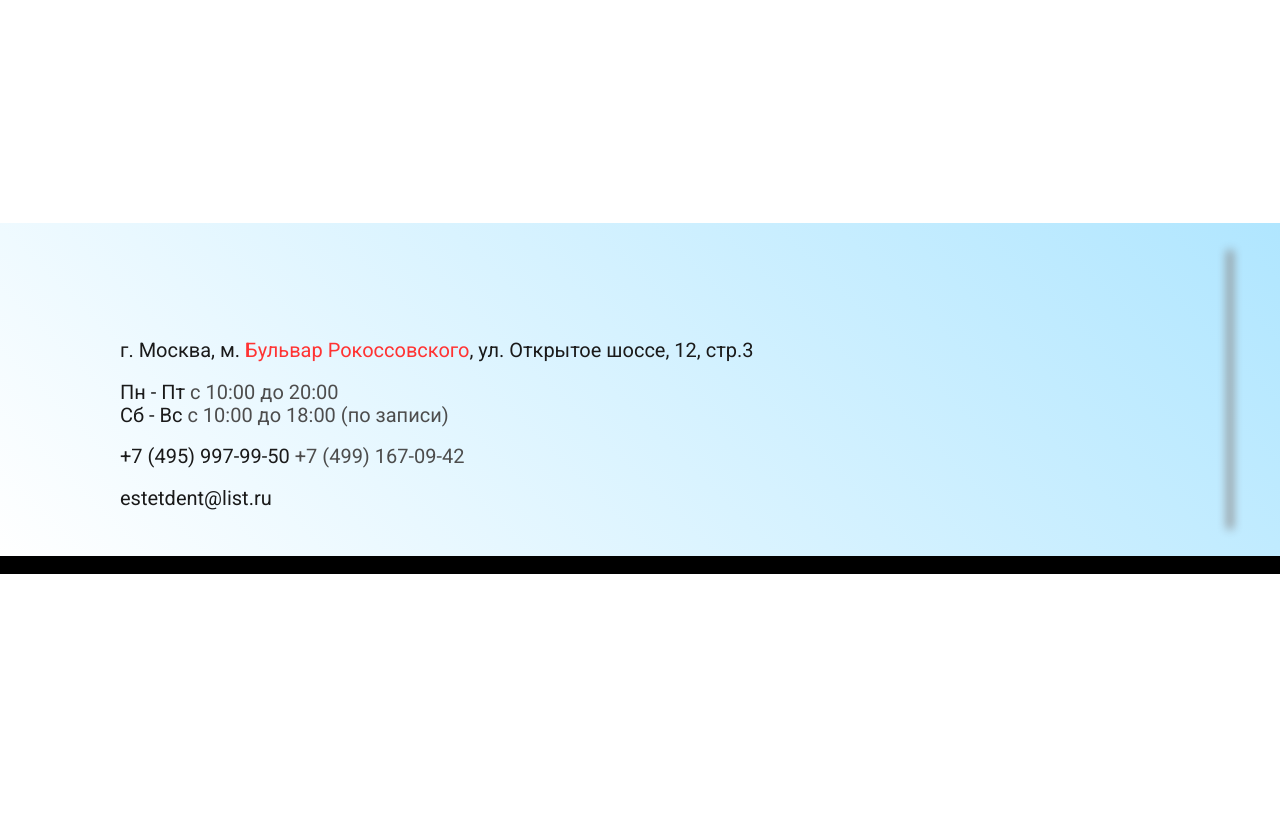
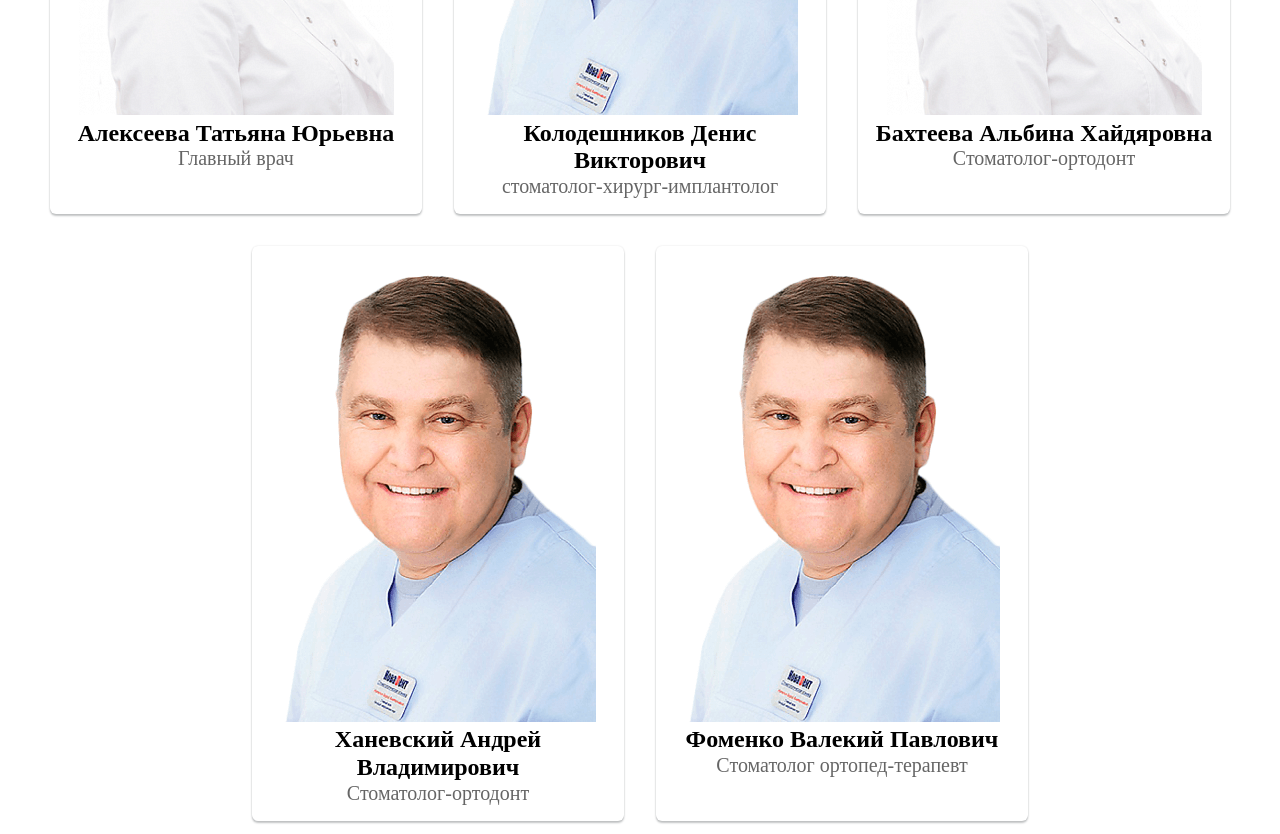
Before and after one commit to Kesishere/estet-dent, a website: page index.html in a window 1280 px wide. Shown: the part 1200-2034 px from the top of the page. Before the commit the page ends 1774 px from the top, so only its background shows below. Drawn offline with Linux system fonts and the light colour scheme.

Commit message:
Добавлены карточки с врачами

```diff
--- a/index.html
+++ b/index.html
@@ -49,7 +49,35 @@
 				</div>
 			</section>
 			<section id="services" class="services">Услуги</section>
-			<section id="team" class="team">Команда</section>
+			<section id="team" class="team">
+				<div class="team__grid-item">
+					<div class="team__card">
+						<img src="./img/doctor.png" />
+						<div class="card__title">Алексеева Татьяна Юрьевна</div>
+						<div class="card__subtitle">Главный врач</div>
+					</div>
+					<div class="team__card">
+						<img src="./img/doctor1.png" />
+						<div class="card__title">Колодешников Денис Викторович</div>
+						<div class="card__subtitle">стоматолог-хирург-имплантолог</div>
+					</div>
+					<div class="team__card">
+						<img src="./img/doctor.png" />
+						<div class="card__title">Бахтеева Альбина Хайдяровна</div>
+						<div class="card__subtitle">Стоматолог-ортодонт</div>
+					</div>
+					<div class="team__card">
+						<img src="./img/doctor1.png" />
+						<div class="card__title">Ханевский Андрей Владимирович</div>
+						<div class="card__subtitle">Стоматолог-ортодонт</div>
+					</div>
+					<div class="team__card">
+						<img src="./img/doctor1.png" />
+						<div class="card__title">Фоменко Валекий Павлович</div>
+						<div class="card__subtitle">Стоматолог ортопед-терапевт</div>
+					</div>
+				</div>
+			</section>
 			<section id="docs" class="docs">Документы</section>
 			<section id="contacts" class="contacts">
 				<div class="contacts__info">
--- a/styles.css
+++ b/styles.css
@@ -1,3 +1,8 @@
+/**
+TODO Breakpints 360px 1200px
+
+*/
+
 section {
 	width: 100%;
 	min-height: 300px;
@@ -92,11 +97,45 @@ a:hover {
 	background: yellow;
 }
 
-.team {
-	background: pink;
+
+/** TEAM **/
+
+.team__grid-item {
+	display: flex;
+	justify-content: center;
+	flex-wrap: wrap;
 }
 
-.contacts{
+.team__card {
+	margin: 16px;
+	padding: 16px;
+	width: 340px;
+	text-align: center;
+	display: inline-block;
+	box-shadow: rgba(10, 16, 20, 0.24) 0px 2px 2px, rgba(10, 16, 20, 0.12) 0px 0px 2px;
+	border-radius: 6px;
+	transition: box-shadow 0.5s ease 0s;
+}
+
+.team__card:hover {
+	background-color: rgba(25, 118, 210, 0.1);
+	box-shadow: rgba(10, 16, 20, 0.24) 0px 8px 8px, rgba(10, 16, 20, 0.12) 0px 0px 8px;
+	cursor: pointer;
+}
+
+.card__title {
+	font-size: 24px;
+    font-weight: 600;
+}
+
+.card__subtitle {
+    font-size: 20px;
+    opacity: .6;
+}
+
+/** CONTACTS **/
+
+.contacts {
 	display: flex;
 	flex-direction: row;
 	justify-content: space-between;
```
Also changed, not shown: img/doctor.png (added), img/doctor1.png (added).
